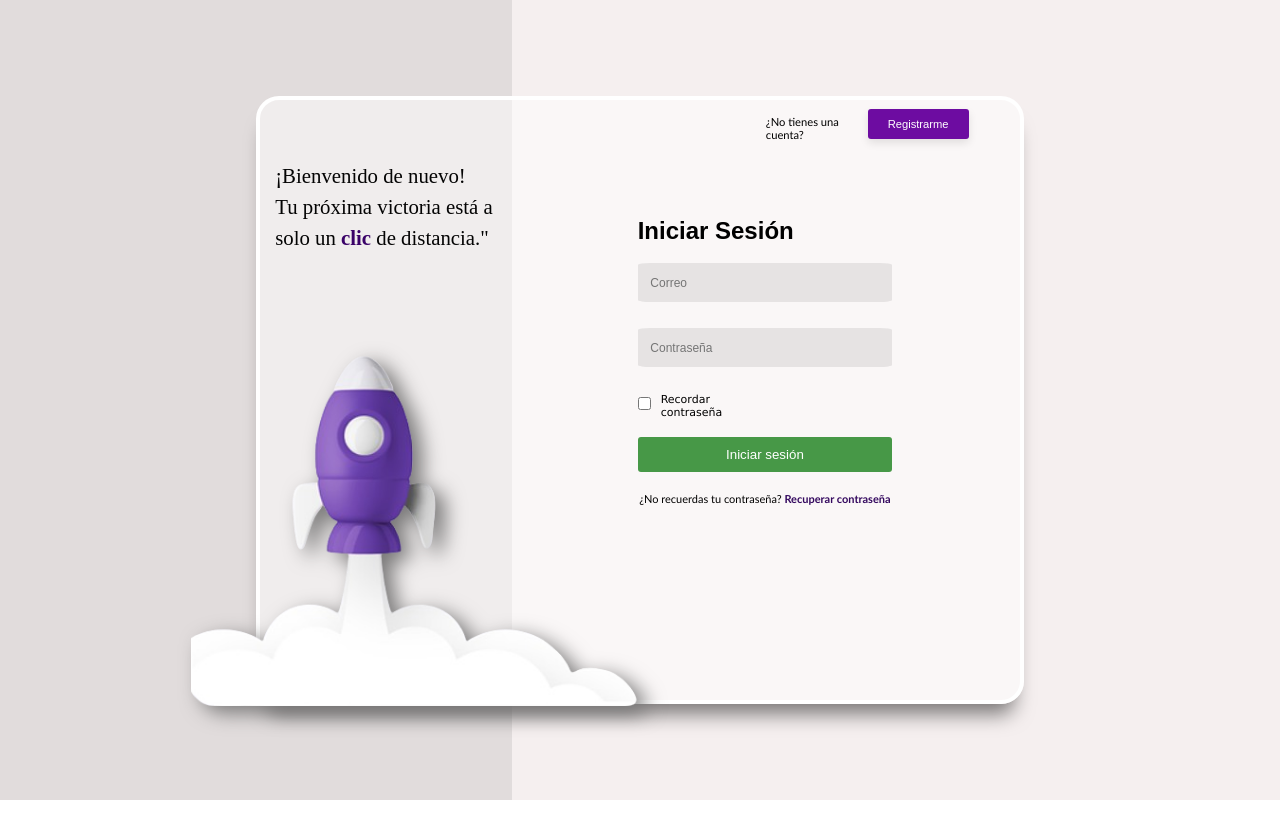
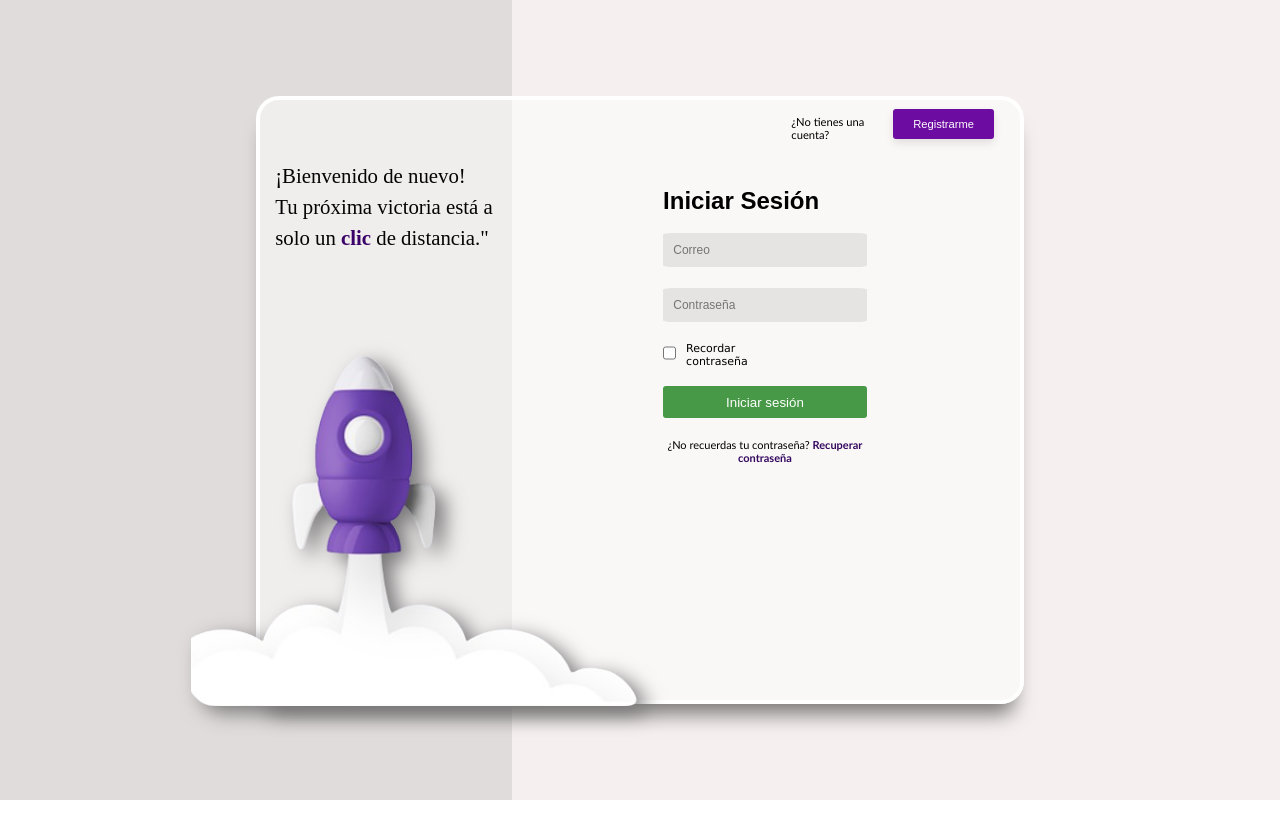
Before and after one commit to EmilyAriadnaHM/LoginExamen.github.io, a plain HTML site: page index.html in a window 1280 px wide. Drawn offline with Linux system fonts and the light colour scheme.

Commit message:
Update styles.css

```diff
--- a/styles.css
+++ b/styles.css
@@ -117,15 +117,15 @@ body {
 
 form{
     position: relative;
-    width: 50%;
-    top: 10%;
+    width: 40%;
+    top: 5%;
     left:-20%;
     display:flexbox;
     max-width: 500px;
+    margin-bottom: 10px;
 }
 
 input{
-
     background-color: #e6e3e3;
     font-size: 12px;
     border: none;
@@ -135,7 +135,6 @@ input{
     margin-bottom: 10%;
     width: 100%;
 }
-
 
 .submit{
     width: 100%;
```
